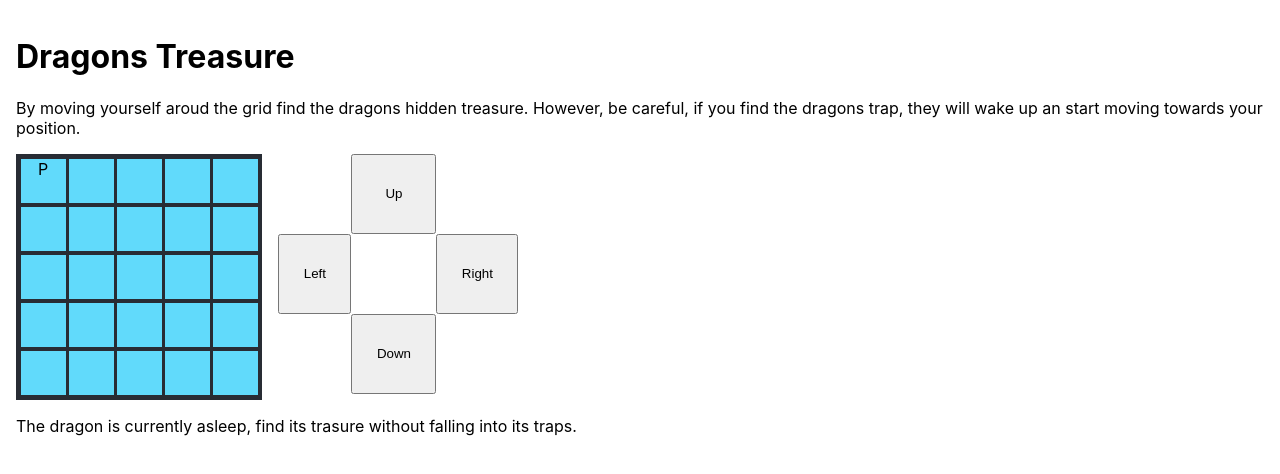
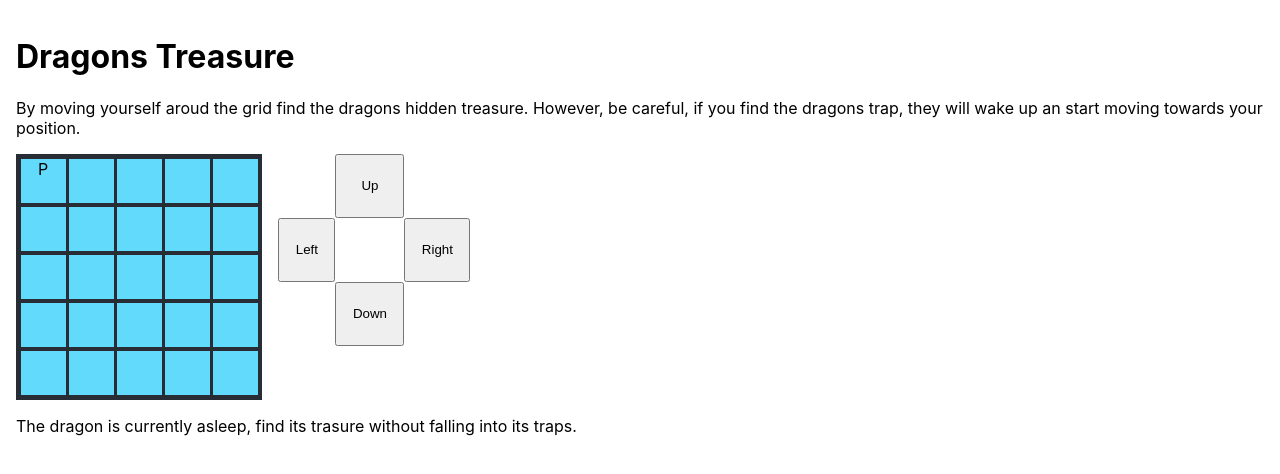
Before and after one commit to timothyf1/dragon-treasure, a React (Create React App) app: page / in a window 1280 px wide. Shown: the top 474 px of the page. Built offline with nearby package versions, Linux system fonts and the light colour scheme.

Commit message:
control underneath on mobile

```diff
--- a/src/App.css
+++ b/src/App.css
@@ -11,7 +11,13 @@
 
 .game {
   display: flex;
-  flex-direction: row;
+  flex-direction: column;
+}
+
+@media (min-width: 500px) {
+  .game {
+    flex-direction: row;
+  }
 }
 
 .board {
@@ -36,9 +42,16 @@
 
 .control {
   display: grid;
-  margin-left: 1rem;
-  width: 15rem;
-  height: 15rem;
+  margin-top: 1rem;
+  width: 12rem;
+  height: 12rem;
+}
+
+@media (min-width: 500px) {
+  .control {
+    margin-left: 1rem;
+    margin-top: 0;
+  }
 }
 
 .control > button {
```
